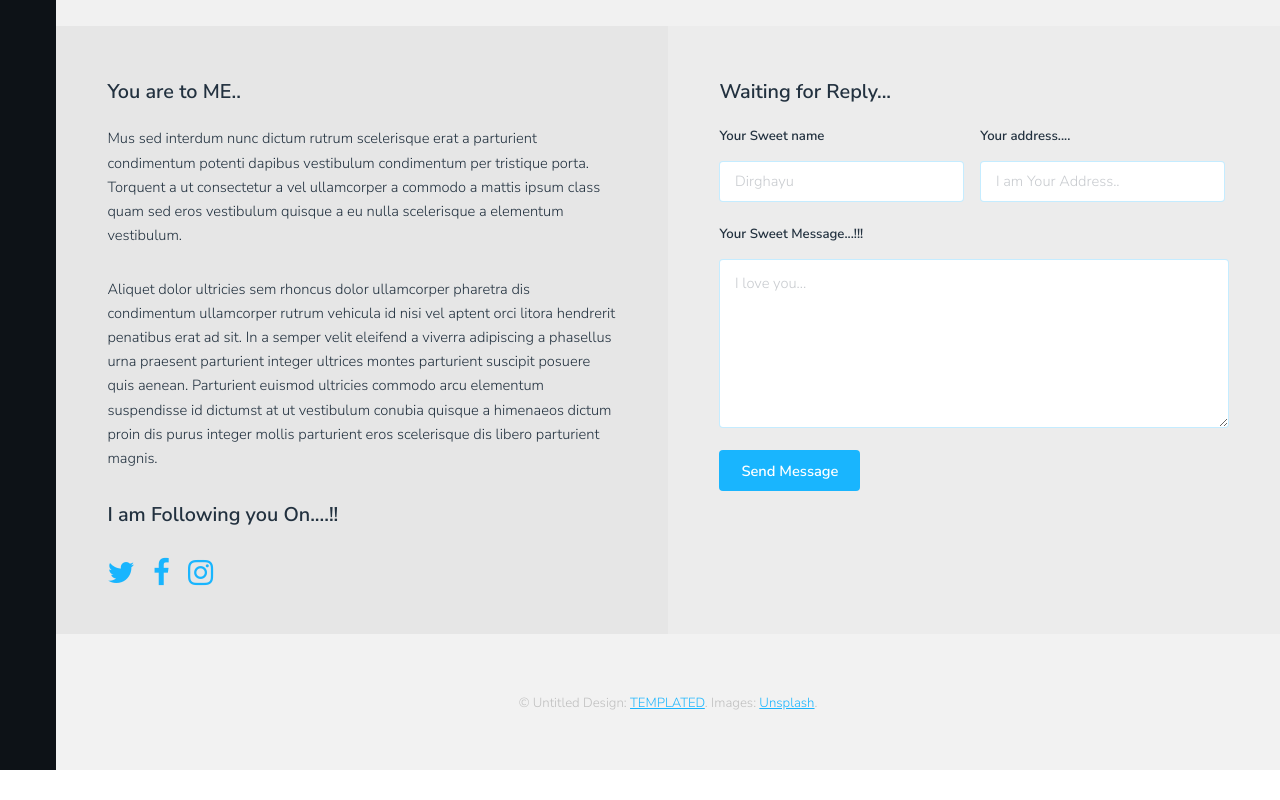
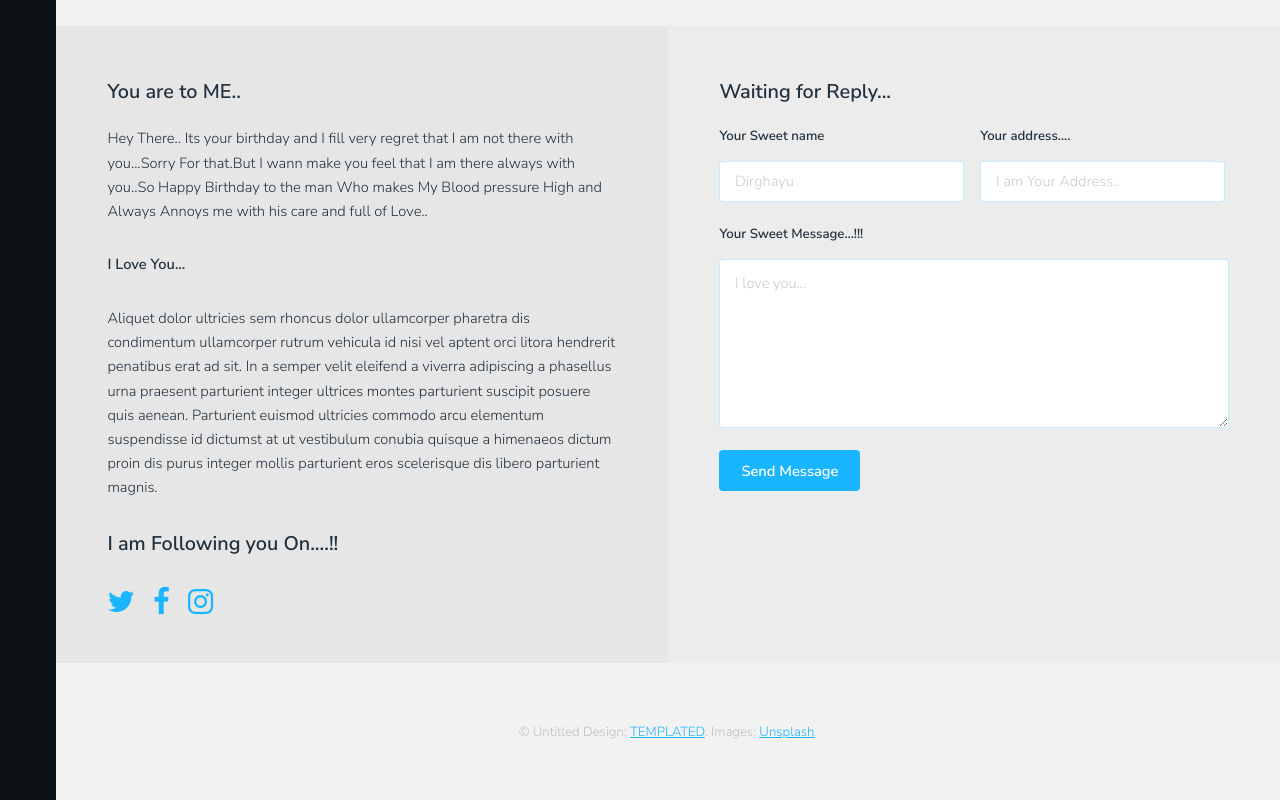
Before and after one commit to jigisha29/dirghayu, a plain HTML site: page index.html in a window 1280 px wide. Shown: the part 1417-2217 px from the top of the page. Before the commit the page ends 2187 px from the top, so only its background shows below. Drawn offline with Linux system fonts and the light colour scheme.

Commit message:
Update index.html

```diff
--- a/index.html
+++ b/index.html
@@ -82,7 +82,8 @@
 							<!-- Social -->
 								<div class="social column">
 									<h3>You are to ME..</h3>
-									<p>Mus sed interdum nunc dictum rutrum scelerisque erat a parturient condimentum potenti dapibus vestibulum condimentum per tristique porta. Torquent a ut consectetur a vel ullamcorper a commodo a mattis ipsum class quam sed eros vestibulum quisque a eu nulla scelerisque a elementum vestibulum.</p>
+									<p>Hey There.. Its your birthday and I fill very regret that I am not there with you...Sorry For that.But I wann make you feel that I am there always with you..So Happy Birthday to the man Who makes My Blood pressure High and Always Annoys me with his care and full of Love..</p>
+									<p><b>I Love You... </b></p>
 									<p>Aliquet dolor ultricies sem rhoncus dolor ullamcorper pharetra dis condimentum ullamcorper rutrum vehicula id nisi vel aptent orci litora hendrerit penatibus erat ad sit. In a semper velit eleifend a viverra adipiscing a phasellus urna praesent parturient integer ultrices montes parturient suscipit posuere quis aenean. Parturient euismod ultricies commodo arcu elementum suspendisse id dictumst at ut vestibulum conubia quisque a himenaeos dictum proin dis purus integer mollis parturient eros scelerisque dis libero parturient magnis.</p>
 									<h3>I am Following you On....!!</h3>
 									<ul class="icons">
```
